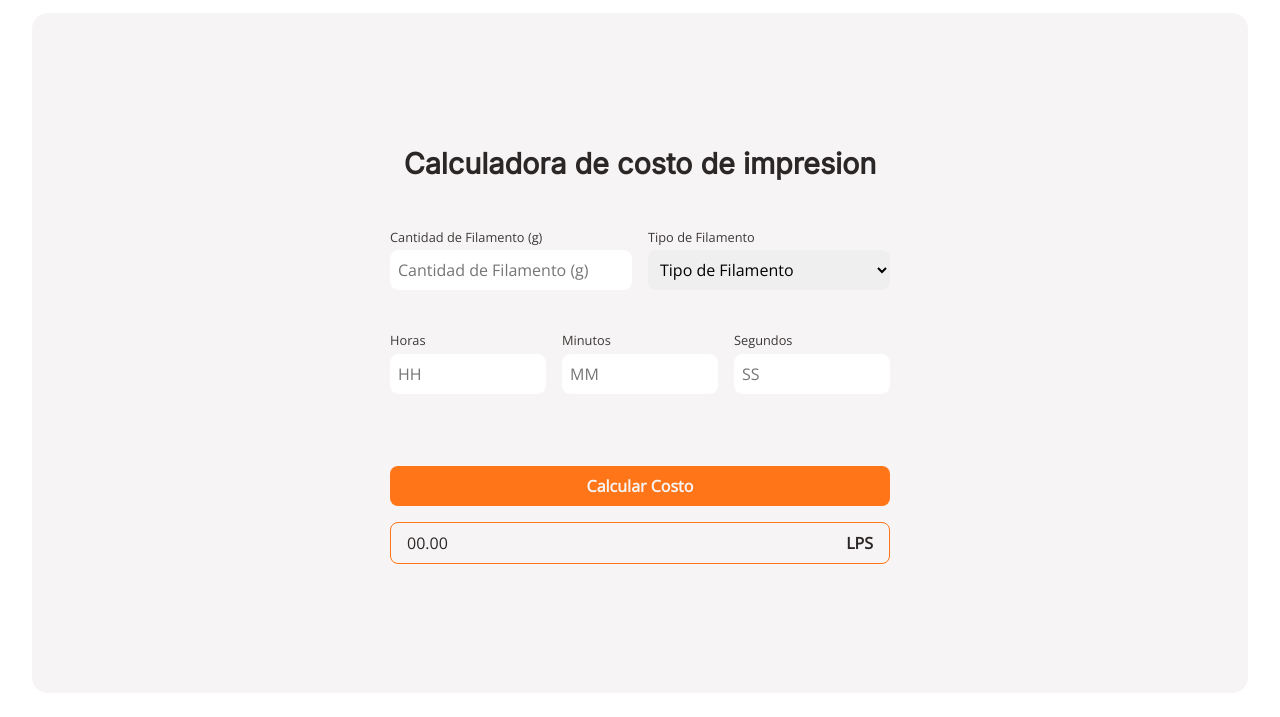
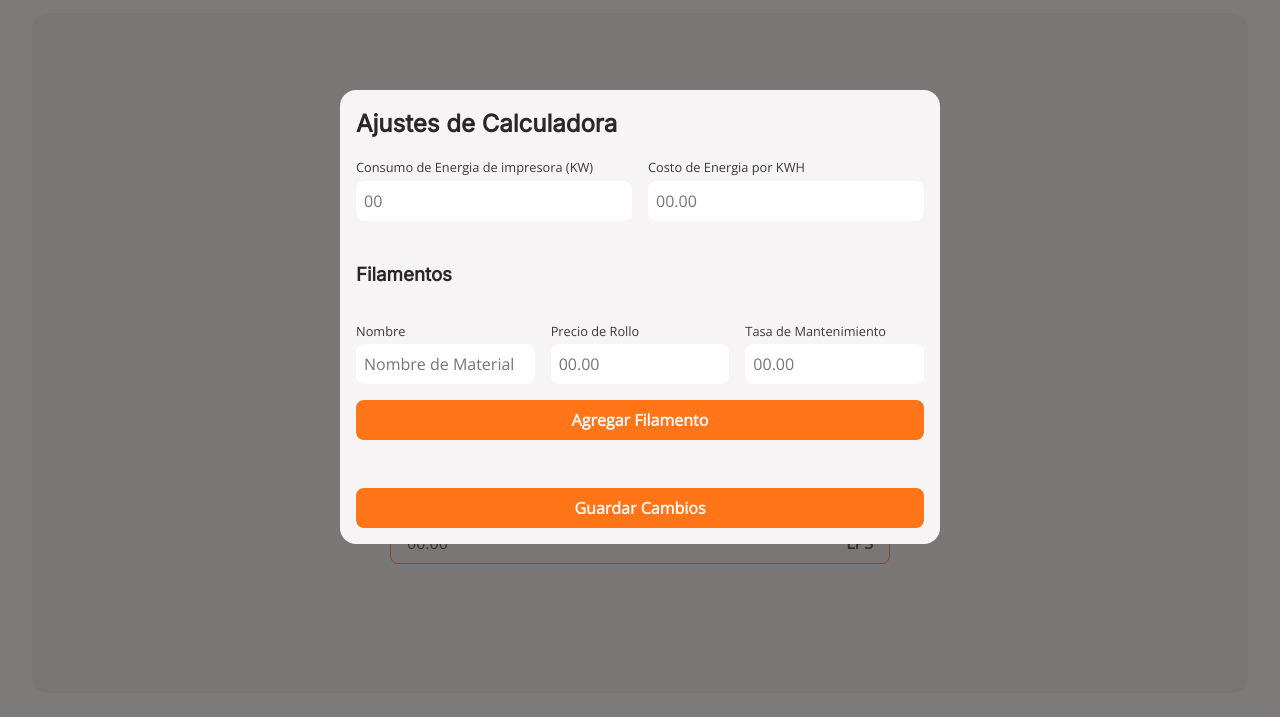
Before and after one commit to Mindmazing/3d-printing-cost-calculator, a website built with webpack: page src/template.html in a window 1280 px wide. Shown: the part 83-800 px from the top of the page. Built offline with nearby package versions, Linux system fonts and the light colour scheme.

Commit message:
style settings popup

```diff
--- a/src/css/style.css
+++ b/src/css/style.css
@@ -129,6 +129,7 @@ form {
   display: flex;
   flex-direction: column;
   gap: 0.2em;
+  min-width: 0;
 }
 
 .form-input label {
@@ -193,7 +194,37 @@ select:focus {
 }
 
 @media screen and (max-width: 500px) {
-  .form-row:first-child {
+  form > .form-row:nth-of-type(1) {
     flex-direction: column;
   }
 }
+
+/* form pop up styles */
+#settings-popup {
+  position: absolute;
+  display: flex;
+  justify-content: center;
+  align-items: center;
+  top: 0;
+  left: 0;
+  width: 100%;
+  height: 100vh;
+  background-color: #3e3939ab;
+  padding: 2em;
+}
+
+#settings-popup > form {
+  min-width: 0;
+  width: 100%;
+  max-width: 600px;
+  background-color: var(--primary-color);
+  padding: 1em;
+  border-radius: 1em;
+}
+
+label {
+  flex: 1;
+  white-space: nowrap;
+  overflow: hidden;
+  text-overflow: ellipsis;
+}
--- a/src/template.html
+++ b/src/template.html
@@ -110,5 +110,67 @@
         </div>
       </div>
     </main>
+    <div id="settings-popup">
+      <form id="settings-form">
+        <h2>Ajustes de Calculadora</h2>
+        <div class="form-row">
+          <div class="form-input">
+            <label for="energy-consumption"
+              >Consumo de Energia de impresora (KW)</label
+            >
+            <input
+              type="number"
+              name="energy-consumption"
+              id="energy-consumption"
+              placeholder="00"
+              required
+              min="0"
+            />
+            <div class="error-message"></div>
+          </div>
+          <div class="form-input">
+            <label for="cost-of-energy">Costo de Energia por KWH</label>
+            <input
+              type="number"
+              name="cost-of-energy"
+              id="cost-of-energy"
+              placeholder="00.00"
+              required
+              min="0"
+            />
+            <div class="error-message"></div>
+          </div>
+        </div>
+        <div class="filament-types-container">
+          <h3>Filamentos</h3>
+          <div class="form-row">
+            <div class="form-input">
+              <label for="">Nombre</label>
+              <input type="text" required placeholder="Nombre de Material" />
+            </div>
+            <div class="form-input">
+              <label for="">Precio de Rollo</label>
+              <input type="text" required min="0" placeholder="00.00" />
+            </div>
+            <div class="form-input">
+              <label for="">Tasa de Mantenimiento</label>
+              <input type="number" required min="0" placeholder="00.00" />
+            </div>
+          </div>
+        </div>
+        <div class="form-row">
+          <div class="form-input">
+            <button type="button" id="add-filament-btn">
+              Agregar Filamento
+            </button>
+          </div>
+        </div>
+        <div class="form-row">
+          <div class="form-input">
+            <button type="submit">Guardar Cambios</button>
+          </div>
+        </div>
+      </form>
+    </div>
   </body>
 </html>
```
